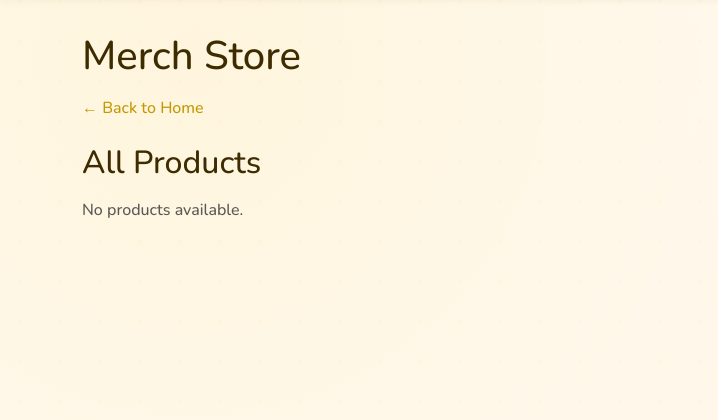
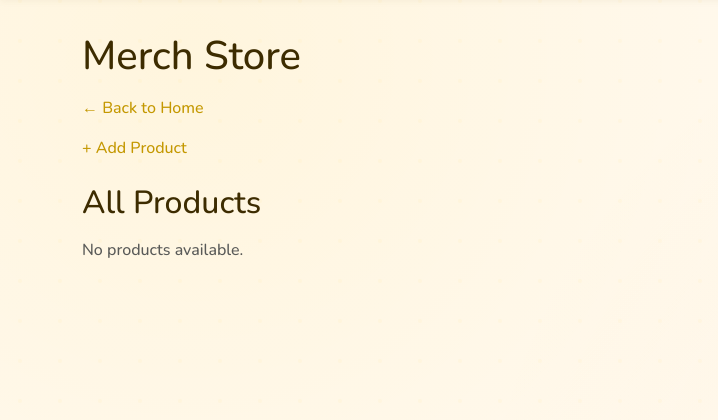
Before and after one commit to michellegillaineguzman/commongrounds-draft-5, a Django app: page /merchstore/items in a window 1280 px wide. Shown: the part 59-479 px from the top of the page, without its empty margins (0-718 px from the left). Run offline with Django 5.2, Linux system fonts and the light colour scheme; data that the repository does not hold is empty.

Commit message:
Added Add Product button

```diff
--- a/merchstore/templates/merchstore/product_list.html
+++ b/merchstore/templates/merchstore/product_list.html
@@ -7,6 +7,10 @@
 
     <h1 class="mb-3">Merch Store</h1>
     <a href="{% url 'home' %}" class="cg-soft">← Back to Home</a>
+
+    <div class="mt-3 mb-4">
+        <a href="{% url 'merchstore:product-create' %}" class="cg-cta">+ Add Product</a>
+    </div>
 
     {% if user.is_authenticated %}
         <div class="mt-3 mb-4 d-flex gap-2">
```
